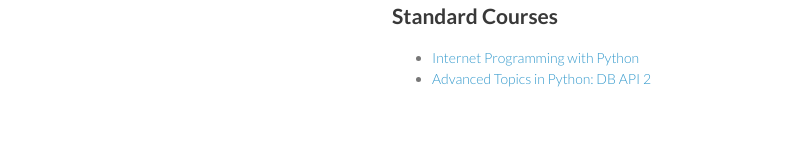
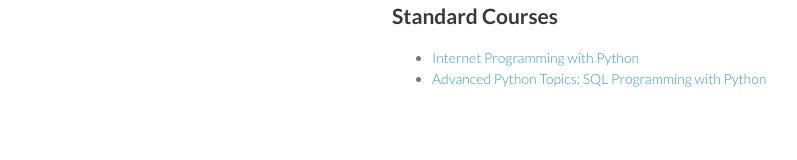
Before and after one commit to cewing/cewing.github.com, a plain HTML site: page index.html in a window 1280 px wide. Shown: the part 293-453 px from the top of the page, without its empty margins (178-975 px from the left). Drawn offline with Linux system fonts and the light colour scheme.

Commit message:
Update index.html

```diff
--- a/index.html
+++ b/index.html
@@ -50,7 +50,7 @@
 <a href="http://cewing.github.com/training.python_web/">Internet Programming with Python</a>
 </li>
 <li>
-  <a href="http://cewing.github.com/training.python_sql/">Advanced Topics in Python: DB API 2</a>
+  <a href="http://cewing.github.com/training.python_sql/">Advanced Python Topics: SQL Programming with Python</a>
 </li>
 </ul>
       </section>
```
